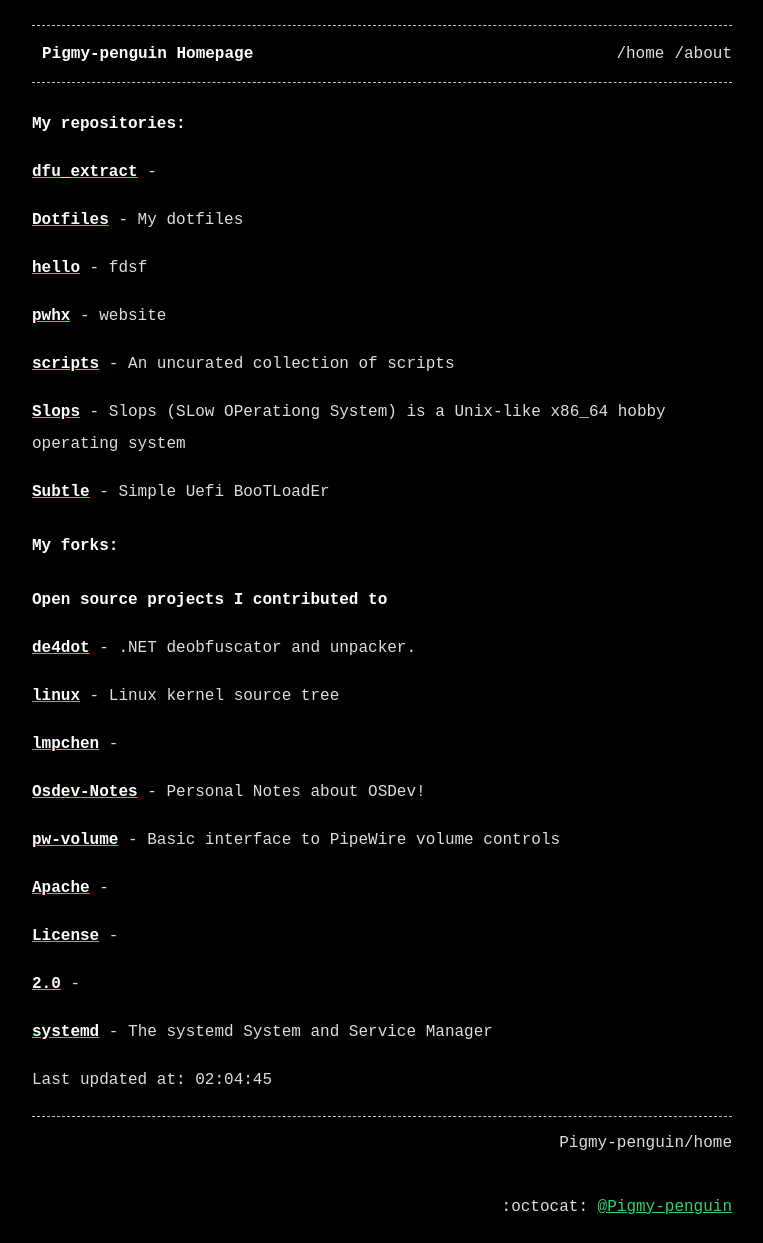
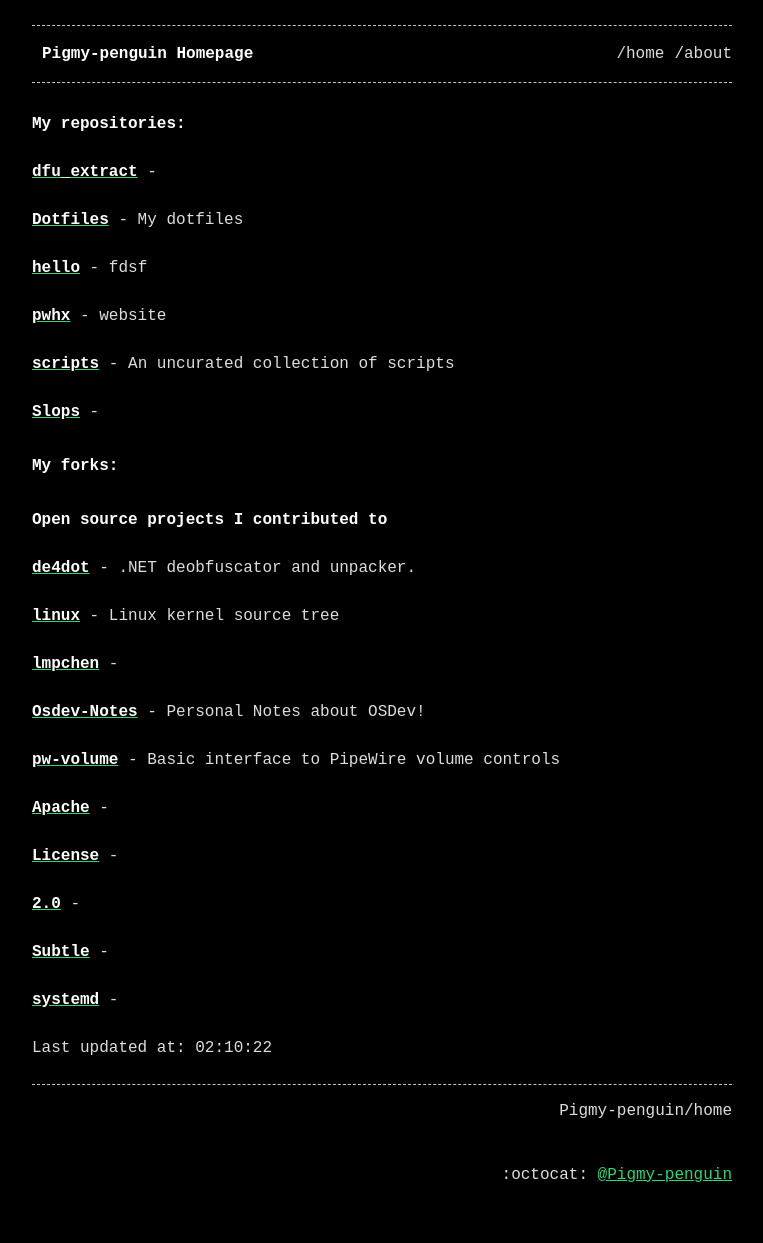
Before and after one commit to Pigmy-penguin/Pigmy-penguin.github.io, a Jekyll site: the page built from index.md, in a window 1280 px wide. Shown: the whole page, without its empty margins (258-1021 px from the left). Built offline with Jekyll 4.4.1, drawn with Linux system fonts in a browser that asks for light colours; after the commit the page ends 1211 px from its top, so only the background shows below that.

Commit message:
Auto updating the website

```diff
--- a/index.md
+++ b/index.md
@@ -17,9 +17,7 @@ title: Pigmy-penguin Homepage
 
 [**scripts**](https://github.com/Pigmy-penguin/scripts) - An uncurated collection of scripts
 
-[**Slops**](https://github.com/Pigmy-penguin/Slops) - Slops (SLow OPerationg System) is a Unix-like x86_64 hobby operating system
-
-[**Subtle**](https://github.com/Pigmy-penguin/Subtle) - Simple Uefi BooTLoadEr
+[**Slops**](https://github.com/Pigmy-penguin/Slops) -
 
 ## My forks:
 ### Open source projects I contributed to
@@ -40,7 +38,9 @@ title: Pigmy-penguin Homepage
 
 [**2.0**](https://github.com/Pigmy-penguin/2.0) -
 
-[**systemd**](https://github.com/Pigmy-penguin/systemd) - The systemd System and Service Manager
+[**Subtle**](https://github.com/Pigmy-penguin/Subtle) -
+
+[**systemd**](https://github.com/Pigmy-penguin/systemd) -
 
 
-Last updated at: 02:04:45
+Last updated at: 02:10:22
```
Also changed, not shown: 2 other files.
